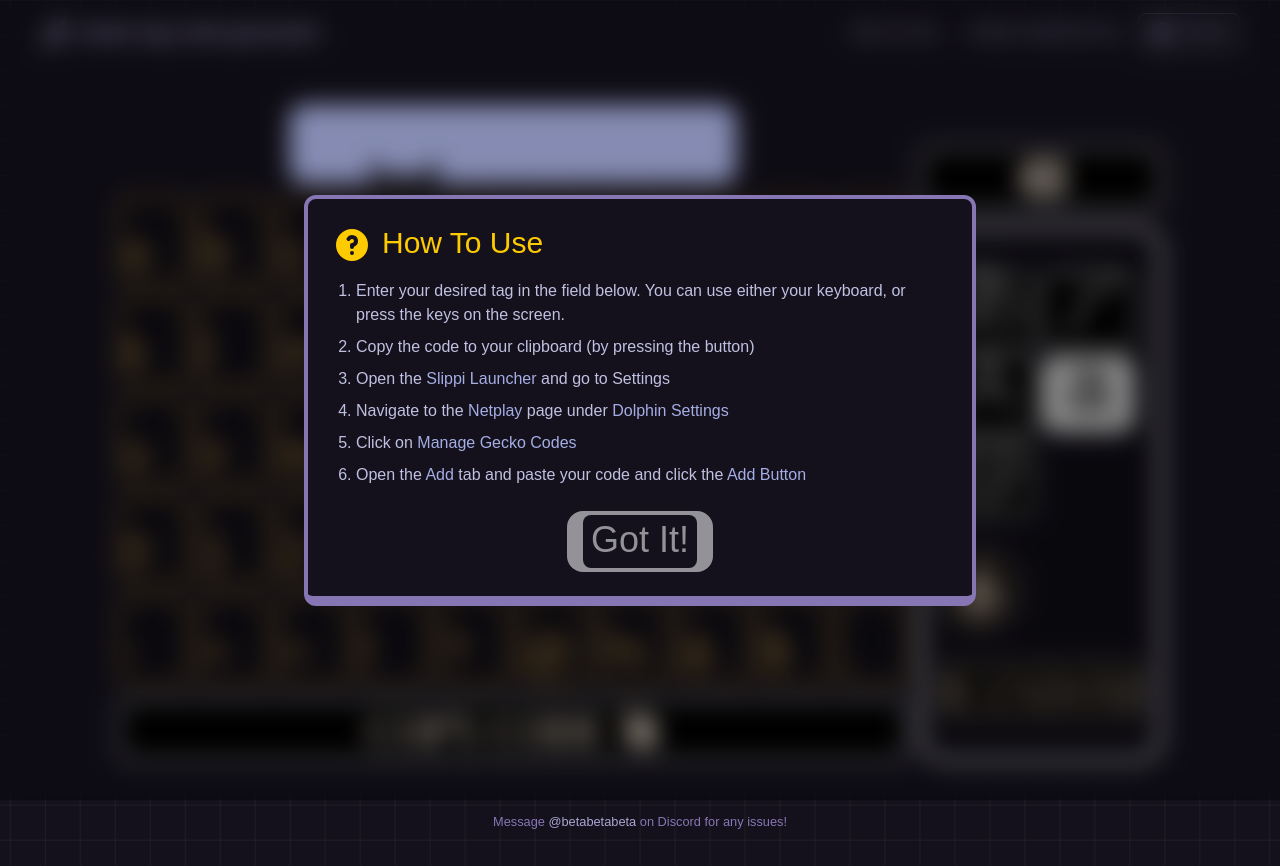
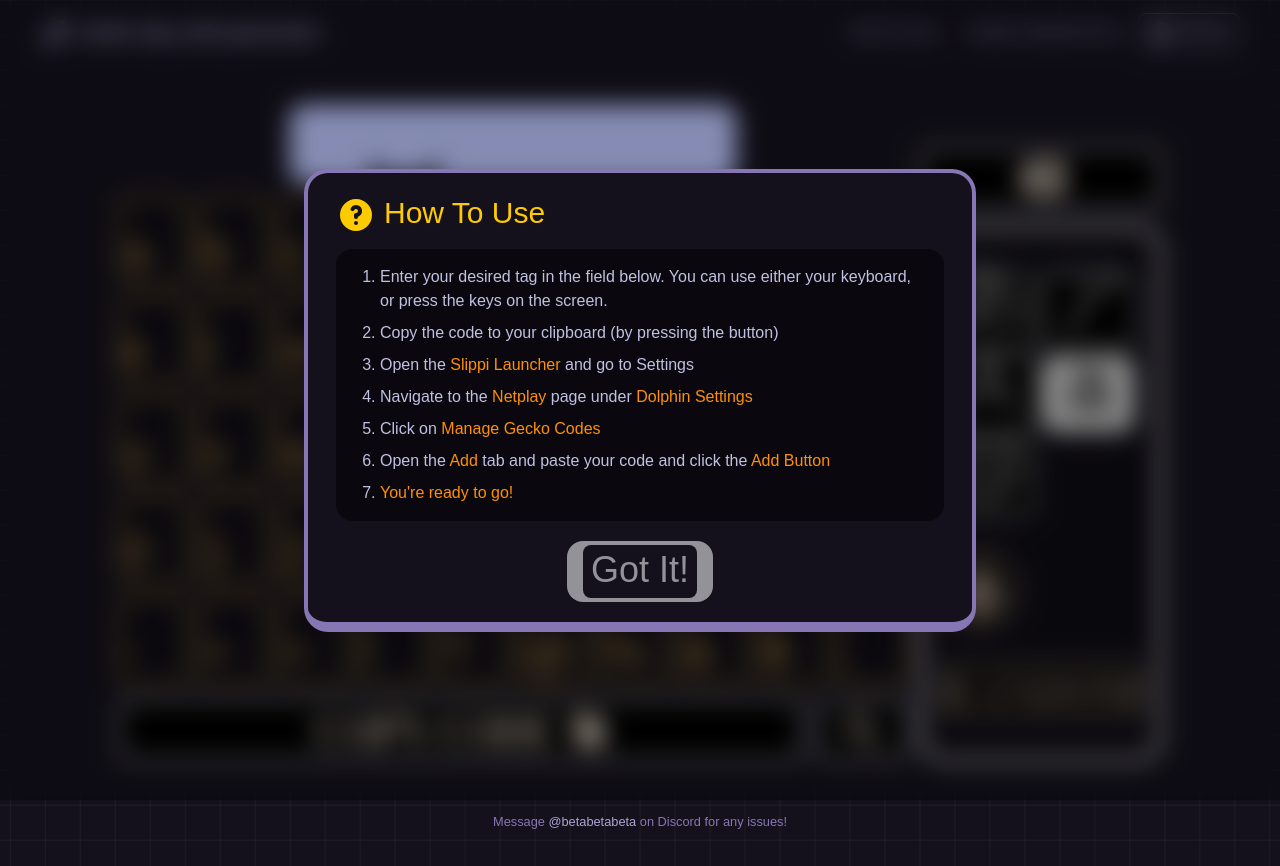
Before and after one commit to fborja44/slippi-tag-code-generator, a React (Vite) app: page / in a window 1280 px wide. Both pictures are taken after a click on the button "How To Use". Built offline with nearby package versions, Linux system fonts and the light colour scheme; a web font is replaced by a local one.

Commit message:
feat: code popup

```diff
--- a/src/components/App.tsx
+++ b/src/components/App.tsx
@@ -4,6 +4,7 @@
 import Keyboard from './Keyboard/Keyboard';
 import Footer from './Footer/Footer';
 import Sidebar from './Sidebar/Sidebar';
+import CodePopup from './Popup/CodePopup';
 
 const App = () => {
 	return (
@@ -13,7 +14,10 @@
 				<section className='container-col gap-3'>
 					<TagDisplay />
 					<Keyboard />
-					<CopyButton />
+					<div className='w-full container-row gap-3'>
+						<CopyButton />
+						<CodePopup />
+					</div>
 				</section>
 				<Sidebar />
 			</main>
--- a/src/components/Button/CopyButton.tsx
+++ b/src/components/Button/CopyButton.tsx
@@ -22,7 +22,10 @@
 	const code = generateCode(tag);
 	return (
 		<CopyToClipboard onCopy={() => setCopied(true)} text={code ?? ''}>
-			<button className={createMenuButtonClass(false)} disabled={!code}>
+			<button
+				className={`${createMenuButtonClass(false)} flex-grow`}
+				disabled={!code}
+			>
 				<span>{copied ? 'Copied!' : 'Copy Code'}</span>
 				<IoCopy className='h-10 w-10' />
 			</button>
--- a/src/components/Menu/MenuButton/MenuButton.tsx
+++ b/src/components/Menu/MenuButton/MenuButton.tsx
@@ -5,6 +5,7 @@
 interface MenuButtonProps extends ButtonHTMLAttributes<HTMLButtonElement> {
 	icon?: React.ReactNode;
 	keyboardKey?: string;
+	className?: string;
 }
 
 const MenuButton = ({
@@ -13,13 +14,14 @@
 	disabled,
 	keyboardKey = '',
 	onClick,
+	className,
 }: MenuButtonProps) => {
 	const isPressed = useKeyPressed(keyboardKey);
 
 	return (
 		<button
 			disabled={disabled}
-			className={createMenuButtonClass(isPressed)}
+			className={`${className} ${createMenuButtonClass(isPressed)}`}
 			onClick={onClick}
 		>
 			{children && <span>{children}</span>}
--- a/src/components/Menu/MenuButton/style.ts
+++ b/src/components/Menu/MenuButton/style.ts
@@ -4,6 +4,6 @@
  * @returns The class styles for a menu button.
  */
 export const createMenuButtonClass = (isPressed: boolean) =>
-	`container-row justify-center gap-3 rounded-xl uppercase w-full ${
+	`container-row justify-center gap-3 rounded-xl uppercase ${
 		!isPressed ? 'bg-black text-menu-stone-text' : 'bg-menu-yellow text-black'
-	} font-serif text-5xl py-1 text-center border-4 border-menu-gray hover:bg-menu-yellow hover:text-black active:bg-menu-gold disabled:brightness-50`;
+	} font-serif text-5xl h-16 py-1 text-center border-4 border-menu-gray hover:bg-menu-yellow hover:text-black active:bg-menu-gold disabled:brightness-50`;
--- /dev/null
+++ b/src/components/Popup/CodePopup.tsx
@@ -0,0 +1,36 @@
+import { HiMiniMagnifyingGlassCircle } from 'react-icons/hi2';
+import usePopup from '../../hooks/usePopup';
+import useTagStore from '../../store/tagStore';
+import { generateCode } from '../../utils/utils';
+import MenuButton from '../Menu/MenuButton/MenuButton';
+import Popup from './Popup';
+import PopupButton from './PopupButton';
+import { FaMagnifyingGlass } from 'react-icons/fa6';
+
+const CodePopup = () => {
+	const { isOpen, open, close } = usePopup();
+	const { tag } = useTagStore((state) => state);
+
+	return (
+		<>
+			<MenuButton
+				onClick={open}
+				icon={<FaMagnifyingGlass className='w-9 h-9' />}
+				className='px-6'
+			/>
+			<Popup
+				isOpen={isOpen}
+				onClose={close}
+				title={'Gecko Code Preview'}
+				icon={<HiMiniMagnifyingGlassCircle className='w-10 h-10' />}
+				actions={<PopupButton onClick={close}>Close</PopupButton>}
+			>
+				<code className='block overflow-y-auto whitespace-pre-line py-4 px-5 h-80 text-sm scrollbar-hide'>
+					{generateCode(tag)}
+				</code>
+			</Popup>
+		</>
+	);
+};
+
+export default CodePopup;
--- a/src/components/Popup/HelpPopup.tsx
+++ b/src/components/Popup/HelpPopup.tsx
@@ -14,10 +14,10 @@
 				isOpen={isOpen}
 				onClose={close}
 				title={'How To Use'}
-				icon={<HiQuestionMarkCircle className='relative top-0.5 w-10 h-10' />}
+				icon={<HiQuestionMarkCircle className='w-10 h-10' />}
 				actions={<PopupButton onClick={close}>Got It!</PopupButton>}
 			>
-				<ol className='flex flex-col gap-2 list-decimal ml-6'>
+				<ol className='flex flex-col gap-2 list-decimal ml-6 px-5 py-4'>
 					<li>
 						Enter your desired tag in the field below. You can use either your
 						keyboard, or press the keys on the screen.
@@ -37,6 +37,9 @@
 						Open the <Highlight>Add</Highlight> tab and paste your code and
 						click the <Highlight>Add Button</Highlight>
 					</li>
+					<li>
+						<Highlight>You're ready to go!</Highlight>
+					</li>
 				</ol>
 			</Popup>
 		</>
@@ -50,5 +53,5 @@
 }
 
 const Highlight = ({ children }: HighlightProps) => {
-	return <span className='text-menu-blue-dark'>{children}</span>;
+	return <span className='text-menu-gold'>{children}</span>;
 };
--- a/src/components/Popup/Popup.tsx
+++ b/src/components/Popup/Popup.tsx
@@ -28,20 +28,20 @@
 				<div className='flex min-h-full items-center justify-center p-4'>
 					<DialogPanel
 						transition
-						className='flex flex-col gap-4 max-w-2xl rounded-xl bg-midnight-950 border-4 border-b-[10px] border-midnight-600 p-6 backdrop-blur-2xl duration-300 ease-out data-[closed]:transform-[scale(95%)] data-[closed]:opacity-0'
+						className='flex flex-col gap-4 max-w-2xl rounded-3xl bg-midnight-950 border-4 border-b-[10px] border-midnight-600 px-7 py-5 backdrop-blur-2xl duration-300 ease-out data-[closed]:transform-[scale(95%)] data-[closed]:opacity-0'
 					>
-						{title && (
+						{(title || icon) && (
 							<DialogTitle
 								as='h2'
-								className='container-row gap-2.5 text-3xl text-menu-yellow'
+								className='container-row gap-2 text-3xl text-menu-yellow'
 							>
-								{icon}
-								<span>{title}</span>
+								{icon && <span className='relative top-0.5'>{icon}</span>}
+								{title && <span>{title}</span>}
 							</DialogTitle>
 						)}
-						<div className='w-fit'>{children}</div>
+						<div className='w-fit bg-black/50 rounded-2xl'>{children}</div>
 						{actions && (
-							<div className='container-row justify-center mt-2 w-full'>
+							<div className='container-row justify-center mt-1 w-full'>
 								{actions}
 							</div>
 						)}
--- a/src/components/Sidebar/Sidebar.tsx
+++ b/src/components/Sidebar/Sidebar.tsx
@@ -16,6 +16,7 @@
 				icon={<MdBackspace />}
 				keyboardKey='Backspace'
 				onClick={backspace}
+				className='w-full'
 			/>
 			<div className='w-full flex flex-col gap-8 bg-menu-bg border-4 border-white rounded-3xl px-4 py-10'>
 				<div className='flex flex-col gap-1 w-fit'>
--- a/src/css/tailwind.css
+++ b/src/css/tailwind.css
@@ -6,6 +6,12 @@
 
 :root {
 	@apply bg-midnight-950 text-midnight-300 font-melee;
+}
+
+/* Scrollbar Styles */
+.scrollbar-hide::-webkit-scrollbar {
+	/* Customize the scrollbar width */
+	@apply w-0;
 }
 
 html {
```
